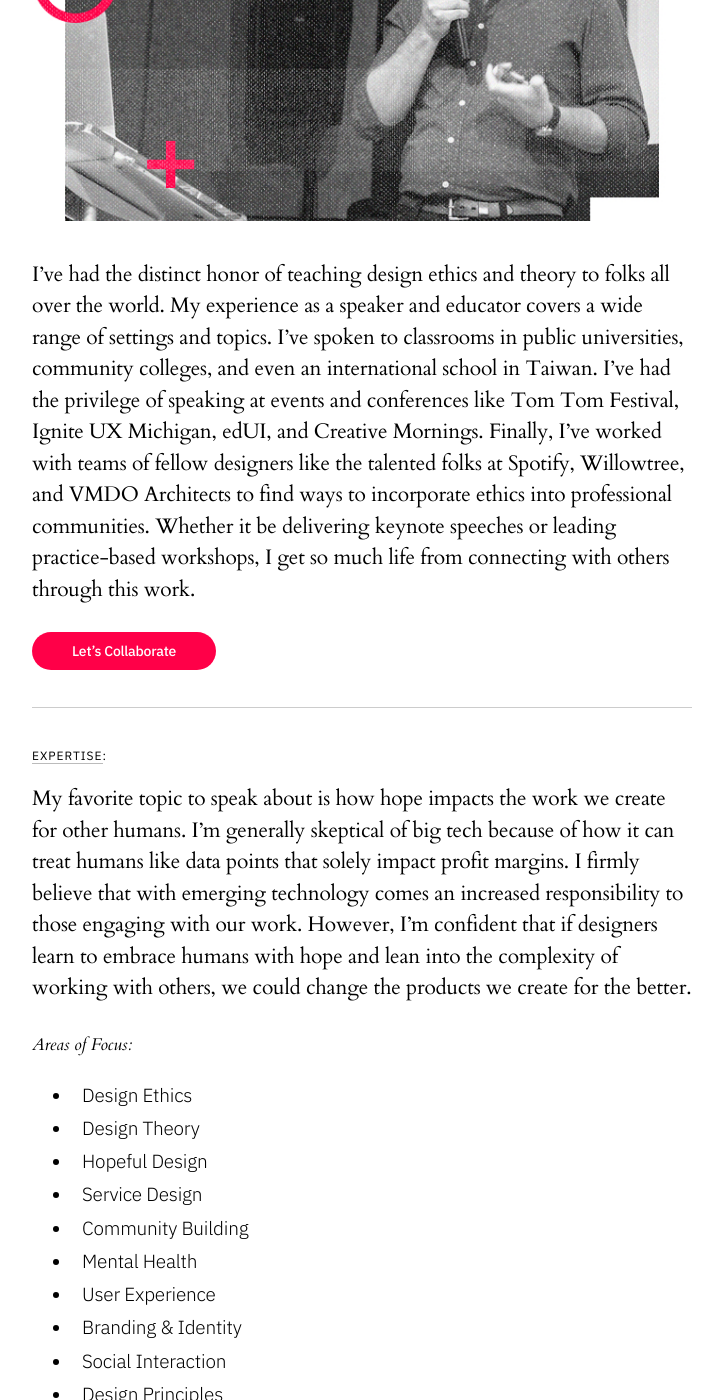
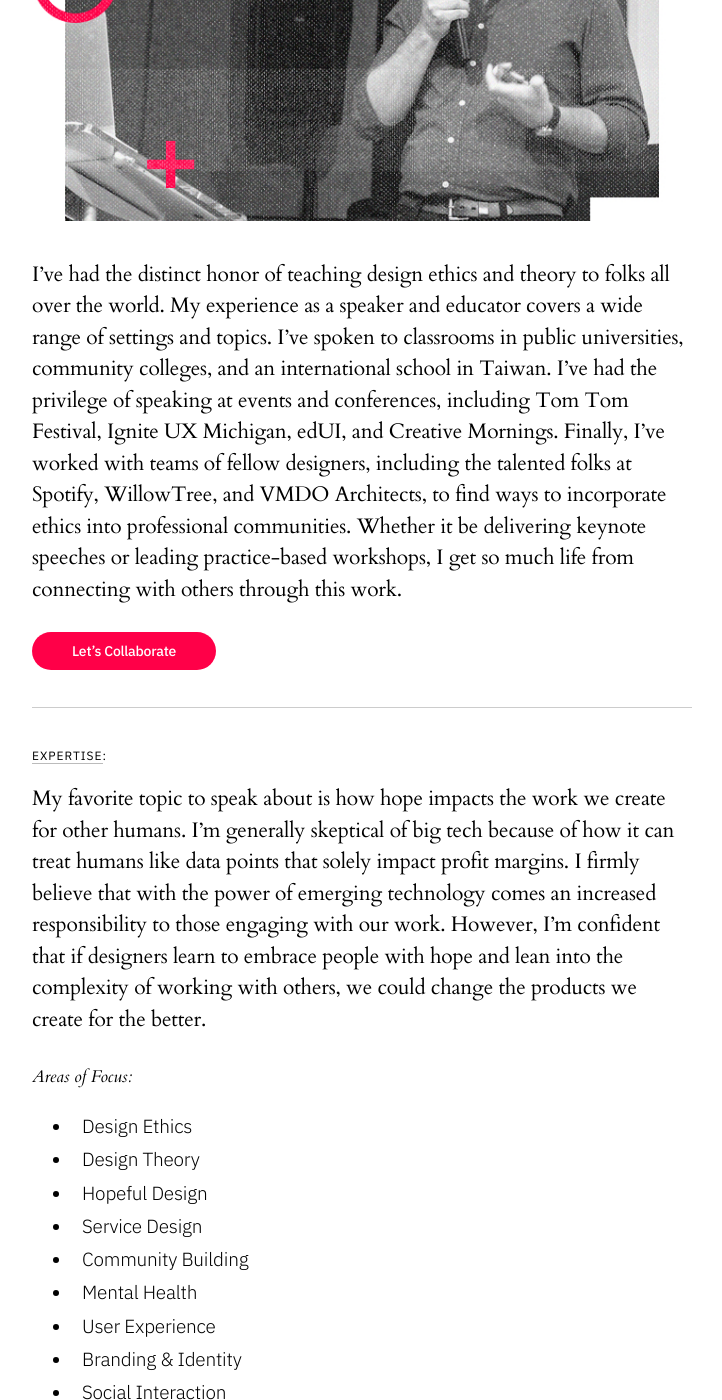
Before and after one commit to jeremydcherry/jeremydcherry.github.io, a Jekyll site: the page built from content/speaking.md, in a window 1280 px wide and 1400 px high, scrolled down 465 px. Shown: the whole window, without its empty margins (428-1150 px from the left). Built offline with Jekyll 4.4.1, drawn with Linux system fonts in a browser that asks for light colours; some of the changed text lies outside the part shown.

Commit message:
Updated speaking copy

```diff
--- a/content/speaking.md
+++ b/content/speaking.md
@@ -12,7 +12,7 @@
 
 ![Jeremy D. Cherry speaking at an event](/images/speaking-img.jpg)
 
-I’ve had the distinct honor of teaching design ethics and theory to folks all over the world. My experience as a speaker and educator covers a wide range of settings and topics. I’ve spoken to classrooms in public universities, community colleges, and even an international school in Taiwan. I’ve had the privilege of speaking at events and conferences like Tom Tom Festival, Ignite UX Michigan, edUI, and Creative Mornings. Finally, I’ve worked with teams of fellow designers like the talented folks at Spotify, Willowtree, and VMDO Architects to find ways to incorporate ethics into professional communities. Whether it be delivering keynote speeches or leading practice-based workshops, I get so much life from connecting with others through this work.
+I’ve had the distinct honor of teaching design ethics and theory to folks all over the world. My experience as a speaker and educator covers a wide range of settings and topics. I’ve spoken to classrooms in public universities, community colleges, and an international school in Taiwan. I’ve had the privilege of speaking at events and conferences, including Tom Tom Festival, Ignite UX Michigan, edUI, and Creative Mornings. Finally, I’ve worked with teams of fellow designers, including the talented folks at Spotify, WillowTree, and VMDO Architects, to find ways to incorporate ethics into professional communities. Whether it be delivering keynote speeches or leading practice-based workshops, I get so much life from connecting with others through this work.
 
 <a href="mailto:speaking@jeremydcherry.com" class="btn">Let's Collaborate</a>
 
@@ -20,7 +20,7 @@
 
 #### [Expertise](#expertise):
 
-My favorite topic to speak about is how hope impacts the work we create for other humans. I’m generally skeptical of big tech because of how it can treat humans like data points that solely impact profit margins. I  firmly believe that with emerging technology comes an increased responsibility to those engaging with our work. However, I’m confident that if designers learn to embrace humans with hope and lean into the complexity of working with others, we could change the products we create for the better.
+My favorite topic to speak about is how hope impacts the work we create for other humans. I’m generally skeptical of big tech because of how it can treat humans like data points that solely impact profit margins. I firmly believe that with the power of emerging technology comes an increased responsibility to those engaging with our work. However, I’m confident that if designers learn to embrace people with hope and lean into the complexity of working with others, we could change the products we create for the better.
 
 ##### _Areas of Focus:_
 
@@ -33,7 +33,7 @@
 * User Experience
 * Branding & Identity
 * Social Interaction
-* Design Principles
+* Empathy & Usability
 * Humane Technology
 * Evaluating Trends
 
```
